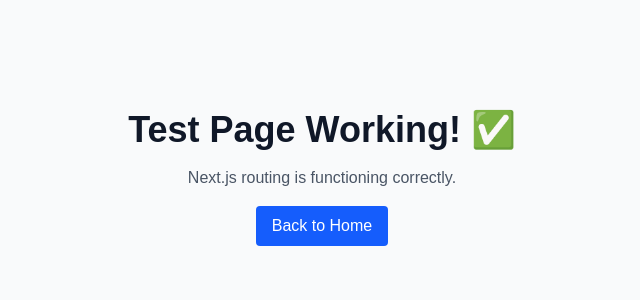
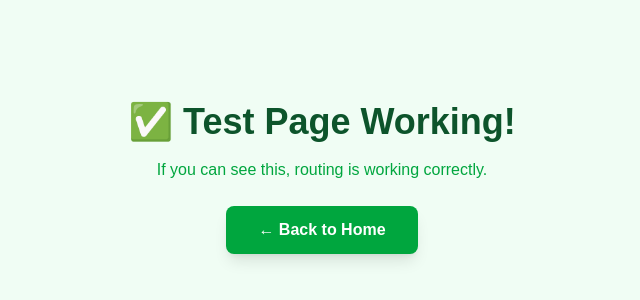
Before and after one commit to djb258/ulimate-blueprint-pilot, a Next.js app: page /test in a window 1280 px wide. Shown: the part 222-522 px from the top of the page, without its empty margins (318-958 px from the left). Built offline with nearby package versions, Linux system fonts and the light colour scheme.

Commit message:
Fix 404 error: Remove redirect from / to /app and fix metadata warnings

```diff
--- a/next.config.ts
+++ b/next.config.ts
@@ -50,17 +50,6 @@
       },
     ];
   },
-
-  // Redirects for better UX
-  async redirects() {
-    return [
-      {
-        source: '/',
-        destination: '/app',
-        permanent: false,
-      },
-    ];
-  },
 };
 
 export default nextConfig;
--- a/src/app/layout.tsx
+++ b/src/app/layout.tsx
@@ -1,4 +1,4 @@
-import type { Metadata } from "next";
+import type { Metadata, Viewport } from "next";
 import { Geist, Geist_Mono } from "next/font/google";
 import "./globals.css";
 import { NotificationProvider } from "../components/NotificationSystem";
@@ -34,7 +34,11 @@
     title: "Ultimate Blueprint Pilot",
     description: "Cockpit for designing micro-engineered blueprints",
   },
-  viewport: "width=device-width, initial-scale=1",
+};
+
+export const viewport: Viewport = {
+  width: "device-width",
+  initialScale: 1,
   themeColor: "#3B82F6",
 };
 
--- a/src/app/test/page.tsx
+++ b/src/app/test/page.tsx
@@ -2,19 +2,19 @@
 
 export default function TestPage() {
   return (
-    <div className="min-h-screen bg-gray-50 flex items-center justify-center">
+    <div className="min-h-screen bg-green-50 flex items-center justify-center">
       <div className="text-center">
-        <h1 className="text-4xl font-bold text-gray-900 mb-4">
-          Test Page Working! ✅
+        <h1 className="text-4xl font-bold text-green-900 mb-4">
+          ✅ Test Page Working!
         </h1>
-        <p className="text-gray-600">
-          Next.js routing is functioning correctly.
+        <p className="text-green-600 mb-6">
+          If you can see this, routing is working correctly.
         </p>
         <Link
           href="/"
-          className="mt-4 inline-block bg-blue-600 text-white px-4 py-2 rounded hover:bg-blue-700"
+          className="bg-green-600 hover:bg-green-700 text-white font-semibold py-3 px-8 rounded-lg shadow-lg transition-colors duration-200 inline-block"
         >
-          Back to Home
+          ← Back to Home
         </Link>
       </div>
     </div>
```
